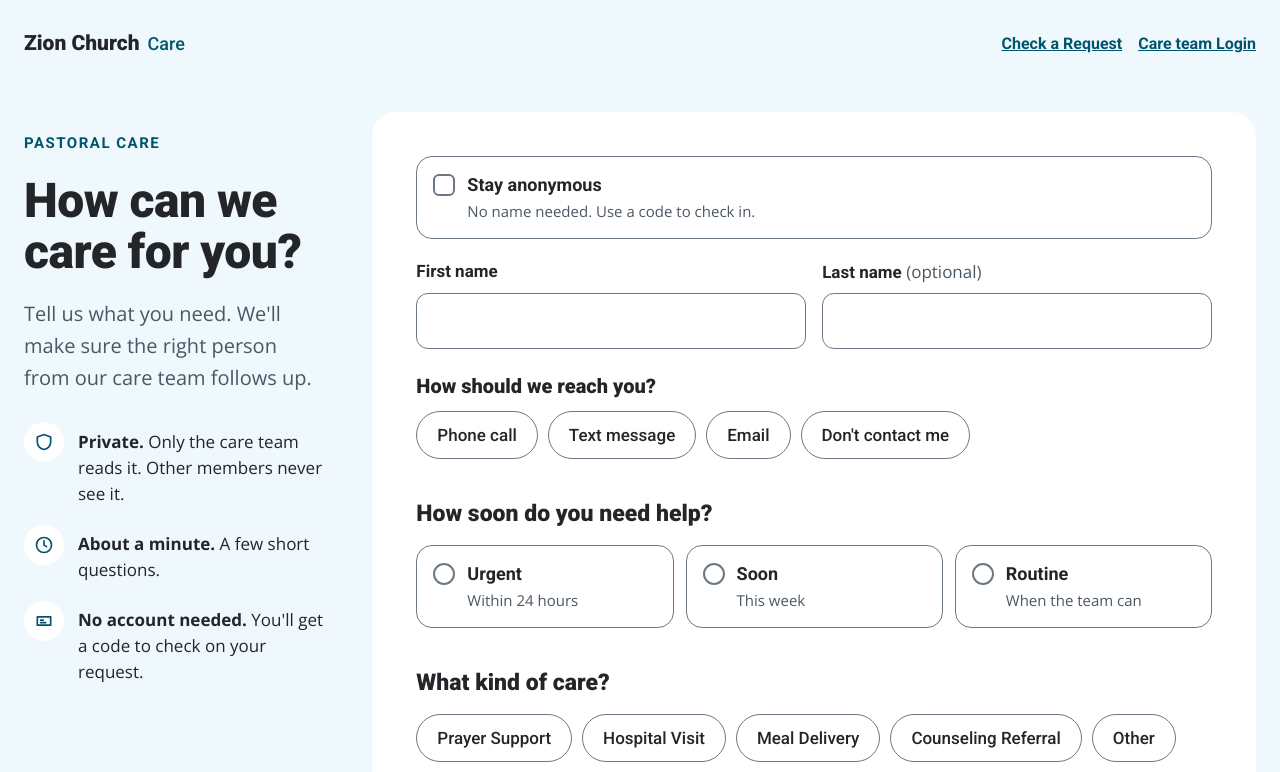
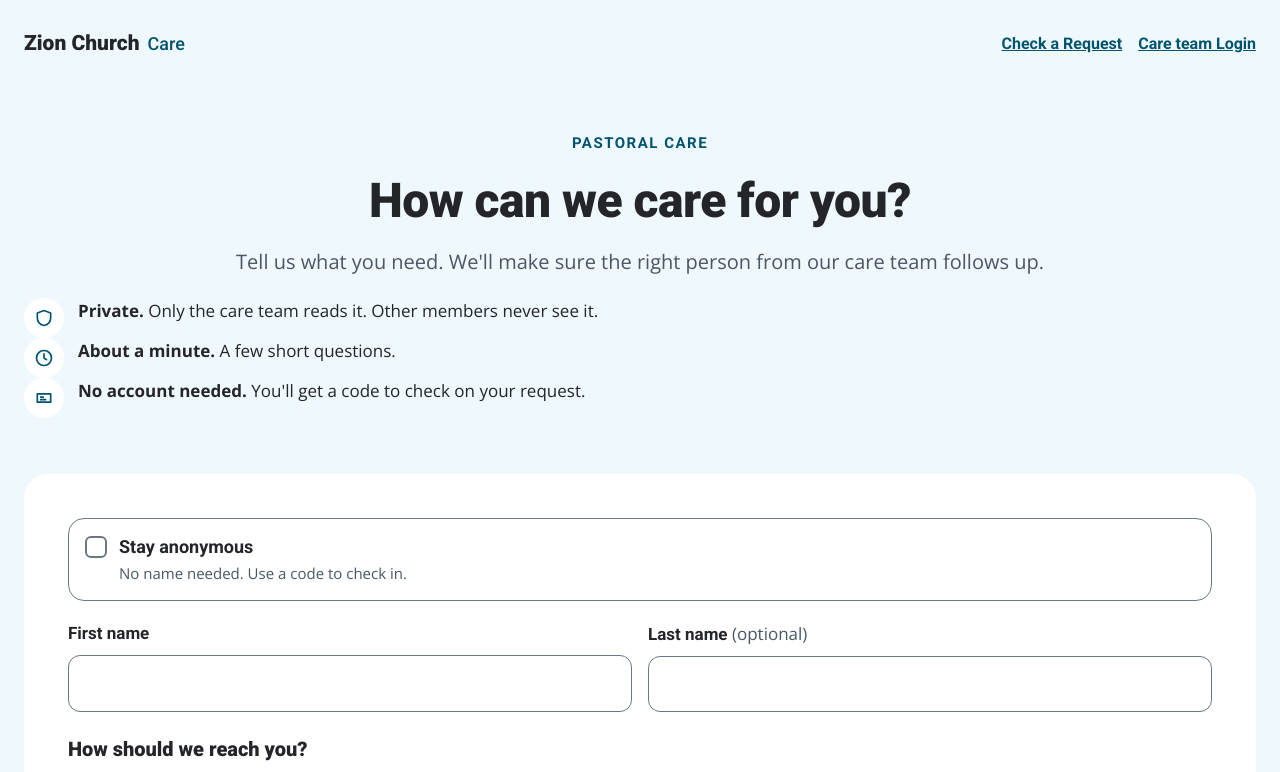
Before and after one commit to Nai-Code222/zion-care-requests, a React (Vite) app: page /request in a window 1280 px wide. Shown: the top 772 px of the page. Built offline with nearby package versions, Linux system fonts and the light colour scheme; no server answers.

Commit message:
feat: update layout styles for request page and enhance form structure

```diff
--- a/src/styles/components.css
+++ b/src/styles/components.css
@@ -113,6 +113,7 @@
   gap: var(--space-4) var(--space-6);
   padding-top: 1.75rem;
   border-top: 1px solid var(--color-divider);
+  justify-content: center;
 }
 .form-footer .btn {
   flex: 1 1 15rem;
@@ -449,7 +450,6 @@
 }
 /* Larger intro paragraph under a page title */
 .lead {
-  max-width: 35rem;
   font-size: var(--text-lead);
   line-height: 1.6;
   color: var(--color-text-muted);
--- a/src/styles/home.css
+++ b/src/styles/home.css
@@ -28,7 +28,8 @@
 
 /* ---------- "How it works" and "We can help with" ---------- */
 
-.steps  { gap: var(--space-4); }
+/* 12.5rem lets all three steps share a row from ~680px, instead of leaving one alone on a second row */
+.steps  { gap: var(--space-4); --grid-min: 12.5rem; }
 .topics { gap: var(--space-3); }
 
 /* Step card: number badge, title, description */
--- a/src/styles/layout.css
+++ b/src/styles/layout.css
@@ -7,10 +7,23 @@
 
 /* ---------- Page frame ---------- */
 
+/* At least one screen tall, with main taking the spare height, so the footer
+   sits at the bottom of short pages instead of halfway up the screen */
+#root {
+  display: flex;
+  flex-direction: column;
+  min-height: 100vh;
+  min-height: 100dvh;                 /* mobile: ignores the collapsing address bar */
+}
+main {
+  flex: 1 0 auto;
+}
+
 /* Header, main, and footer share one centered column */
 .site-header nav,
 main,
 .site-footer {
+  width: 100%;                        /* auto margins would otherwise shrink flex items to their content */
   max-width: var(--content-width);
   margin: 0 auto;
   padding-inline: var(--space-6);
@@ -115,6 +128,11 @@ main {
   margin-inline-start: auto;
 }
 
+/* Centers text and inline content, e.g. a short message page */
+.text-center {
+  text-align: center;
+}
+
 /* Text-heavy pages read better narrower than the home page (not used yet) */
 .narrow {
   max-width: var(--reading-width);
--- a/src/styles/request.css
+++ b/src/styles/request.css
@@ -5,7 +5,7 @@
  */
 
 .request-page {
-  display: flex;
+  display: grid;
   flex-wrap: wrap;
   align-items: flex-start;
   gap: var(--space-14) 3rem;
@@ -17,19 +17,8 @@
 .request-intro {
   --stack-gap: var(--space-5);
   flex: 1 1 18.75rem;                 /* grows, but wraps above the form below ~300px */
-  max-width: 25rem;
   padding-top: var(--space-5);
-}
-
-.reassurances {
-  gap: 1.125rem;
-  margin-top: var(--space-2);
-}
-.reassurances li {
-  line-height: 1.53;
-}
-.reassurances li > span:last-child {
-  padding-top: 0.4rem;                /* lines the text up with the middle of the badge */
+  text-align: center;
 }
 
 /* ---------- Right column: the form card ---------- */
@@ -47,7 +36,18 @@
   margin-bottom: 0;
 }
 
-/* Name + contact questions nested under "Should we know who you are?" */
+/* Name fields, the "Stay anonymous" tile, then contact questions.
+   The grid gap handles spacing, so drop the children's own top margins. */
+.identity-fields {
+  display: grid;
+  gap: var(--space-5);
+}
+.identity-fields > .field-row,
+.identity-fields > .callout {
+  margin-top: 0;
+}
+
+/* Contact questions, shown whether or not the member is anonymous */
 .named-fields {
   display: grid;
   gap: var(--space-6);
```
